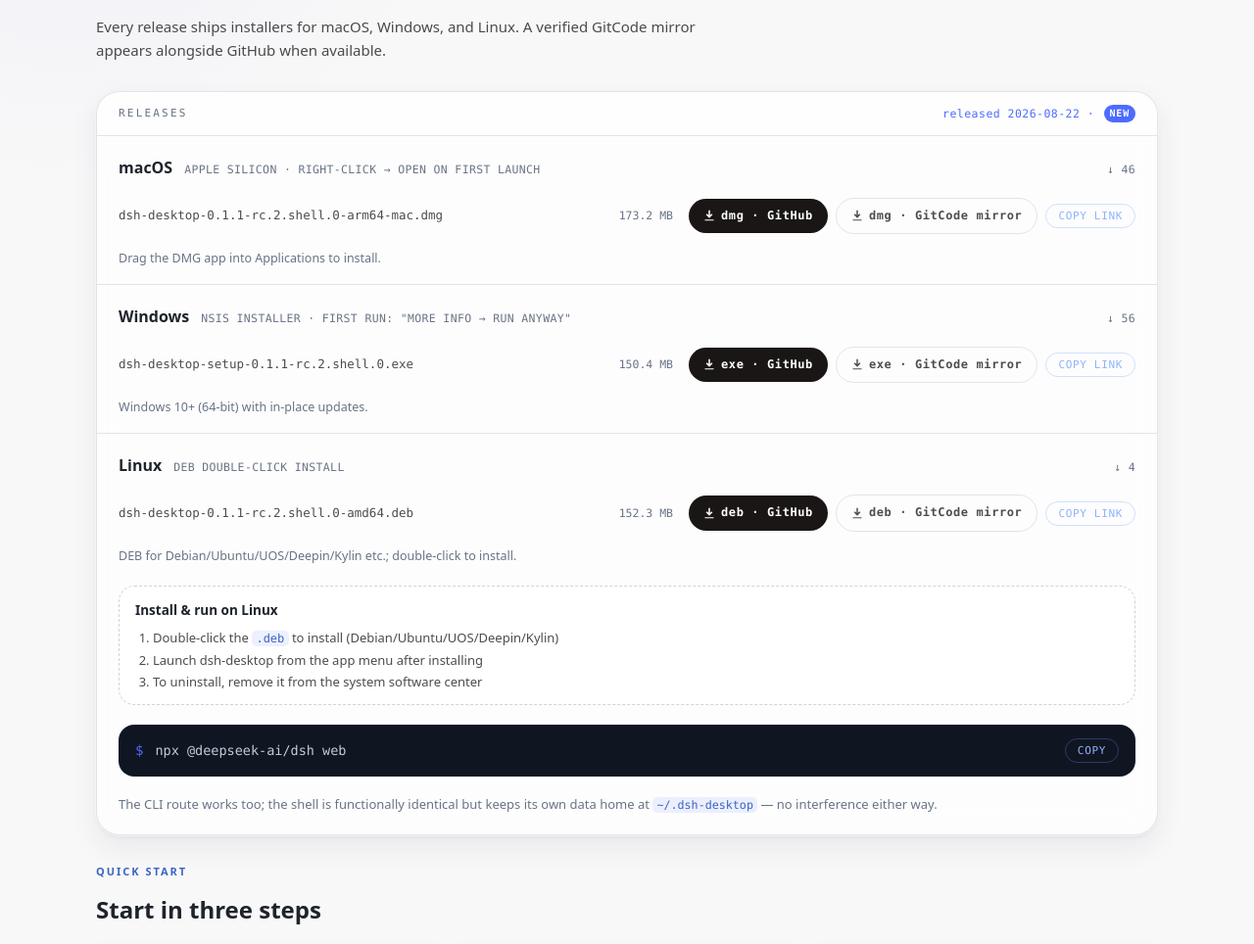
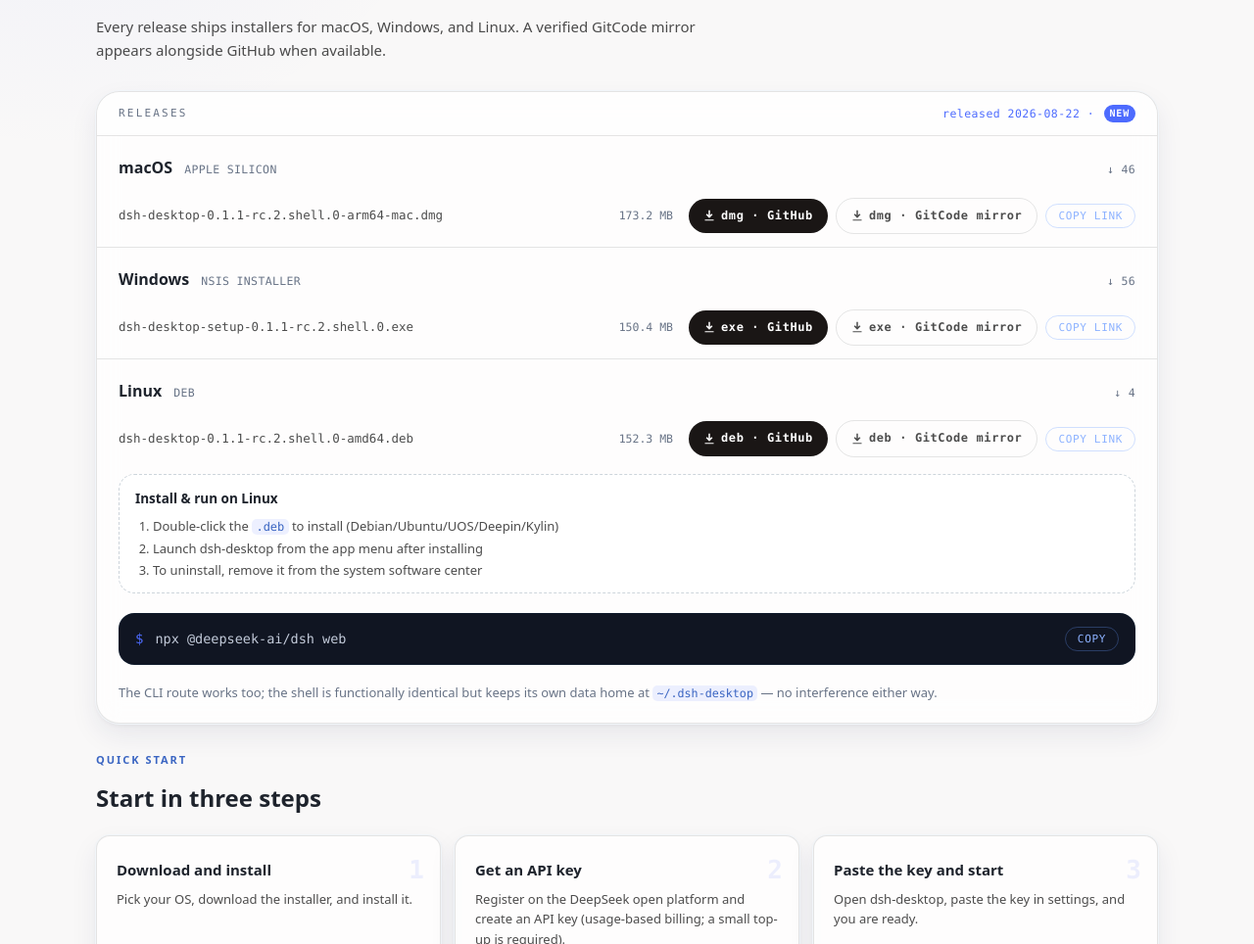
Before and after one commit to citrusli2026/dsh-desktop, a website: page site/index.html in a window 1280 px wide. Shown: the part 1980-2944 px from the top of the page at 98% size. Drawn offline with Linux system fonts and the light colour scheme; no server answers.

Commit message:
site: slim download section — drop first-open hints and platform notes
- platform heads show only format info (APPLE SILICON / NSIS / DEB);
  first-open guidance lives in the download toast and guide cards
- platform-note paragraph removed entirely (CSS + render)
- remaining AppImage mentions removed from platformOf and data-layer
  comments; site/ and scripts/ are now AppImage-free

```diff
--- a/scripts/gen-site-data.mjs
+++ b/scripts/gen-site-data.mjs
@@ -40,8 +40,6 @@ async function api(url) {
 }
 
 export function classifyPublicAsset(name) {
-  // AppImage 已整体移除（决策 2026-08-22）：Linux 只交付 deb，历史 AppImage
-  // 资产既不出现在展示列表也不计入统计口径。
   if (/^dsh-desktop-.+-arm64-mac\.dmg$/.test(name) || /^dsh-desktop-setup-.+\.exe$/.test(name) || /^dsh-desktop-.+\.deb$/.test(name)) return 'installer'
   if (/^dsh-desktop-.+-arm64-mac\.dmg\.sha256$/.test(name) || /^dsh-desktop-setup-.+\.exe\.sha256$/.test(name) || /^dsh-desktop-.+\.deb\.sha256$/.test(name)) return 'checksum'
   return null
--- a/site/api/downloads.js
+++ b/site/api/downloads.js
@@ -26,7 +26,6 @@ const GH_HEADERS = {
 }
 
 function classifyAsset(name) {
-  // AppImage 已整体移除（2026-08-22）：Linux 只交付 deb。
   if (/^dsh-desktop-.+\.(dmg|exe|deb)$/.test(name)) return 'installer'
   if (/^dsh-desktop-.+\.(dmg|exe|deb)\.sha256$/.test(name)) return 'checksum'
   return null
--- a/site/assets/app.js
+++ b/site/assets/app.js
@@ -191,26 +191,14 @@
 
   var OS_LABEL = {
     zh: {
-      mac: ['macOS', 'APPLE SILICON · 首次打开请右键 → 打开'],
-      win: ['Windows', 'NSIS 安装包 · 首次打开选"更多信息 → 仍要运行"'],
-      linux: ['Linux', 'DEB 双击安装'],
+      mac: ['macOS', 'APPLE SILICON'],
+      win: ['Windows', 'NSIS 安装包'],
+      linux: ['Linux', 'DEB'],
     },
     en: {
-      mac: ['macOS', 'APPLE SILICON · RIGHT-CLICK → OPEN ON FIRST LAUNCH'],
-      win: ['Windows', 'NSIS INSTALLER · FIRST RUN: "MORE INFO → RUN ANYWAY"'],
-      linux: ['Linux', 'DEB DOUBLE-CLICK INSTALL'],
-    },
-  }
-  var OS_NOTE = {
-    zh: {
-      mac: '.dmg 拖入“应用程序”即可使用。',
-      win: '支持 Windows 10 及以上(64 位)与原地自动更新。',
-      linux: 'DEB 适用于 Debian/Ubuntu/UOS/Deepin/麒麟等,双击安装。',
-    },
-    en: {
-      mac: 'Drag the DMG app into Applications to install.',
-      win: 'Windows 10+ (64-bit) with in-place updates.',
-      linux: 'DEB for Debian/Ubuntu/UOS/Deepin/Kylin etc.; double-click to install.',
+      mac: ['macOS', 'APPLE SILICON'],
+      win: ['Windows', 'NSIS INSTALLER'],
+      linux: ['Linux', 'DEB'],
     },
   }
 
@@ -289,7 +277,6 @@
     if (/arm64-mac\.dmg$/.test(name)) return { os: 'mac', primary: true, fmt: 'dmg' }
     if (/setup-.*\.exe$/.test(name)) return { os: 'win', primary: true, fmt: 'exe' }
     if (/\.deb$/.test(name)) return { os: 'linux', primary: true, fmt: 'deb' }
-    if (/\.AppImage$/.test(name)) return { os: 'linux', primary: false, fmt: 'AppImage' }
     return null
   }
 
@@ -392,7 +379,6 @@
     })
 
     var labels = OS_LABEL[lang]
-    var notes = OS_NOTE[lang]
     var html = ''
     ;['mac', 'win', 'linux'].forEach(function (os) {
       var list = groups[os]
@@ -421,7 +407,6 @@
         html += '<button class="copybtn" type="button" data-copy="' + links[0].href + '">' + t('copy.link') + '</button>'
         html += '</span></div>'
       })
-      html += '<p class="platform-note">' + notes[os] + '</p>'
       html += '</div>'
     })
     if (html) $('#platform-rows').innerHTML = html
--- a/site/assets/style.css
+++ b/site/assets/style.css
@@ -471,7 +471,6 @@ a { color: inherit; }
 .dl-btn:hover { background: var(--signal-deep); box-shadow: 0 8px 22px rgba(58, 101, 194, 0.2); }
 .dl-btn--alt { background: transparent; color: var(--muted); border: 1px solid var(--border); }
 .dl-btn--alt:hover { color: var(--signal-deep); border-color: var(--border-strong); box-shadow: none; background: var(--alt-hover-bg); }
-.platform-note { font-size: 12.5px; color: var(--faint); padding: 2px 22px 16px; }
 .asset-fallback { padding: 26px 22px; color: var(--muted); }
 .asset-fallback a { color: var(--signal); }
 
```
